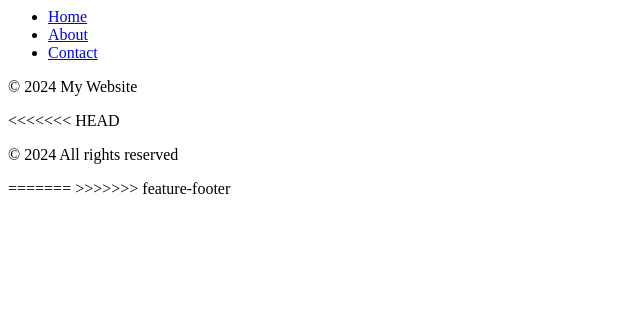
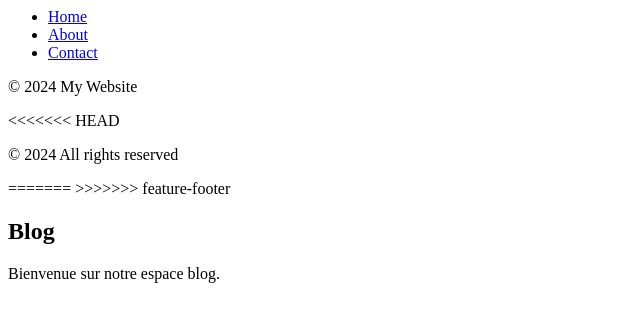
Before and after one commit to maryemtlili04-oss/site-web, a plain HTML site: page index.html in a window 1280 px wide. Shown: the whole page, without its empty margins (0-640 px from the left). Drawn offline with Linux system fonts and the light colour scheme.

Commit message:
Add Blog section

```diff
--- a/index.html
+++ b/index.html
@@ -14,3 +14,7 @@
 =======
 >>>>>>> feature-footer
 </footer>
+<section id="blog">
+    <h2>Blog</h2>
+    <p>Bienvenue sur notre espace blog.</p>
+</section>
```
